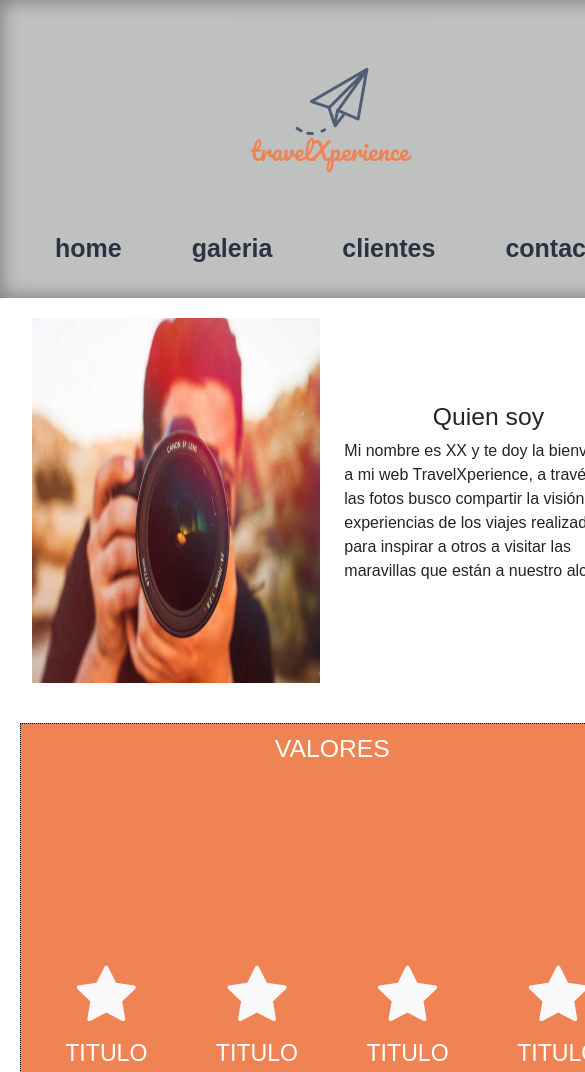
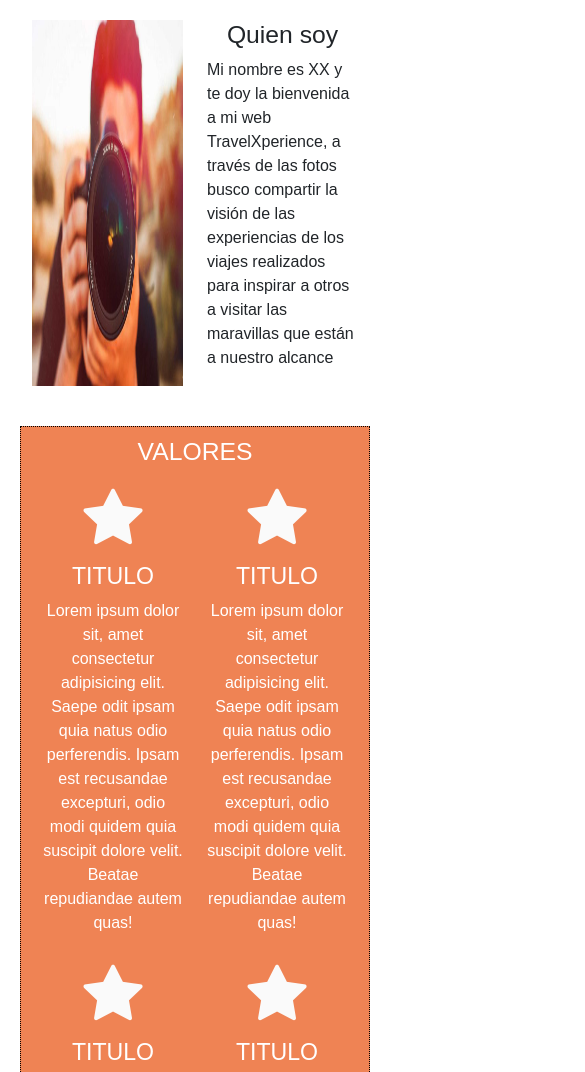
Before and after one commit to rIGRaTiMperivE/Grupo6, a plain HTML site: page index.html in a window 390 px wide. Shown: the top 1072 px of the page, 585 px wide, since content can reach past the window. Drawn offline with nearby package versions, Linux system fonts and the light colour scheme.

Commit message:
Update index.html

```diff
--- a/index.html
+++ b/index.html
@@ -5,22 +5,12 @@
     <meta http-equiv="X-UA-Compatible" content="IE=edge">
     <meta name="viewport" content="width=device-width, initial-scale=1.0">
     <title>TravelXperience</title>
-    <link type="image/png" sizes="40x40" rel="icon" href="img/icons8-paper-plane-32.png">
     <link rel="stylesheet" href="https://cdn.jsdelivr.net/npm/bootstrap-icons@1.9.1/font/bootstrap-icons.css">
     <link rel="stylesheet" href="https://cdn.jsdelivr.net/npm/bootstrap@5.2.0/dist/css/bootstrap.min.css">
     <link rel="stylesheet" href="./style.css">
 </head>
 <body>
     <main>
-        <header>
-        <div id="logo" > <img src="./img/logo.png" alt="travelxperience"><a href="#"></a></div>
-        <nav>
-            <div class="button"><a href="./index.html">home</a></div>
-            <div class="button"><a href="./galeria.html">galeria</a></div>
-            <div class="button"><a href="./clientes.html">clientes</a></div>
-            <div class="button"><a href="./contacto.html">contacto</a></div>
-        </nav>
-     </header>
 
         <section class="row quiensoy">
             <img class="col-6 quiensoy_img" src="./img/fotografo.jpg" alt="fotografo tomando una foto">
@@ -32,25 +22,25 @@
 
         <section class="valores row">
             <h2 class="col-12 valores_tit">VALORES</h2>
-            <div class="col-3 valores_cont">
+            <div class="col-6 col-sm-3 valores_cont">
                 <i class="bi bi-star-fill iconstar"></i>
                 <h3>TITULO</h3>
                 <p>Lorem ipsum dolor sit, amet consectetur adipisicing elit. Saepe odit ipsam quia natus odio perferendis. Ipsam est recusandae excepturi, odio modi quidem quia suscipit dolore velit. Beatae repudiandae autem quas!</p>
             </div>
 
-            <div class="col-3 valores_cont">
+            <div class="col-6 col-sm-3 valores_cont">
                 <i class="bi bi-star-fill iconstar"></i>
                 <h3>TITULO</h3>
                 <p>Lorem ipsum dolor sit, amet consectetur adipisicing elit. Saepe odit ipsam quia natus odio perferendis. Ipsam est recusandae excepturi, odio modi quidem quia suscipit dolore velit. Beatae repudiandae autem quas!</p>
             </div>
 
-            <div class="col-3 valores_cont">
+            <div class="col-6 col-sm-3 valores_cont">
                 <i class="bi bi-star-fill iconstar"></i>
                 <h3>TITULO</h3>
                 <p>Lorem ipsum dolor sit, amet consectetur adipisicing elit. Saepe odit ipsam quia natus odio perferendis. Ipsam est recusandae excepturi, odio modi quidem quia suscipit dolore velit. Beatae repudiandae autem quas!</p>
             </div>
 
-            <div class="col-3 valores_cont">
+            <div class="col-6 col-sm-3 valores_cont">
                 <i class="bi bi-star-fill iconstar"></i>
                 <h3>TITULO</h3>
                 <p>Lorem ipsum dolor sit, amet consectetur adipisicing elit. Saepe odit ipsam quia natus odio perferendis. Ipsam est recusandae excepturi, odio modi quidem quia suscipit dolore velit. Beatae repudiandae autem quas!</p>
@@ -118,7 +108,7 @@
 
 
     </main>
-<footer>
+    <footer>
         <h5>follow us</h5>
         <div class="iconos">
             <i class="icono bi bi-facebook"></i>
```
